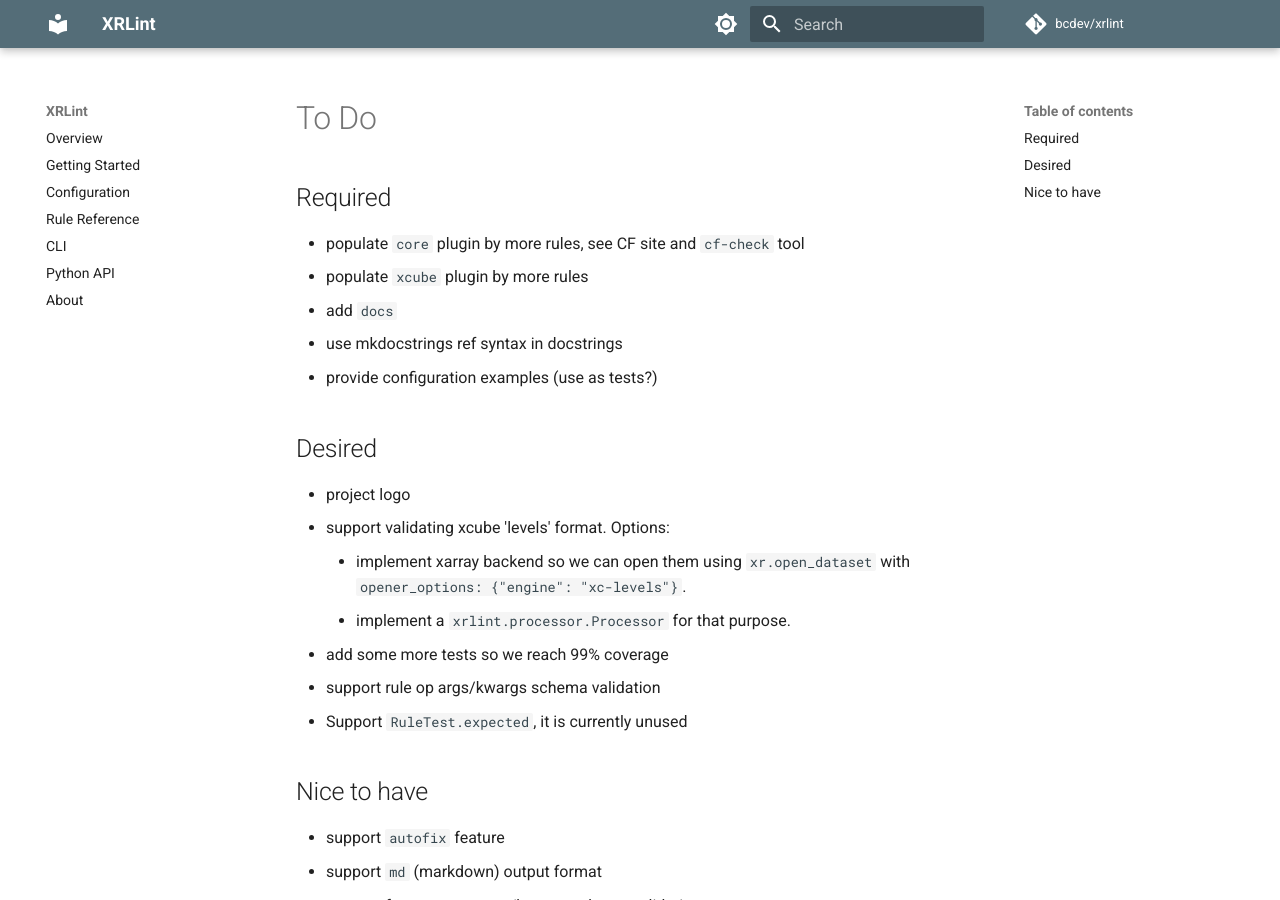
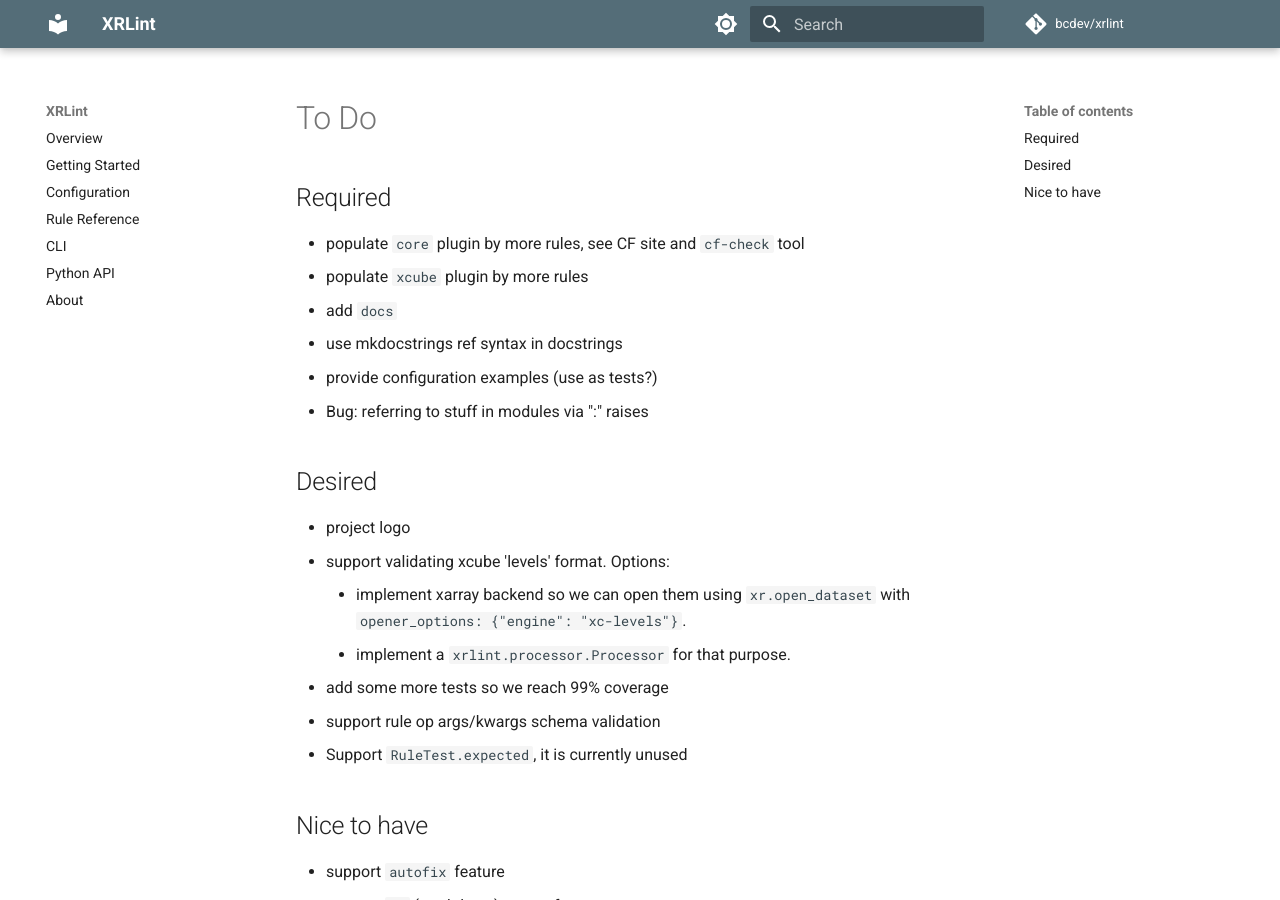
Before and after one commit to bcdev/xrlint, an MkDocs documentation site: the page built from docs/todo.md, in a window 1280 px wide and 900 px high. Built offline with MkDocs 1.6.1 and Material for MkDocs 9.7.7, drawn with Linux system fonts in a browser that asks for light colours; comment, search, counter and statistics services are not loaded.

Commit message:
added issue

```diff
--- a/docs/todo.md
+++ b/docs/todo.md
@@ -7,6 +7,8 @@
 - add `docs`
   - use mkdocstrings ref syntax in docstrings
   - provide configuration examples (use as tests?)
+- Bug: referring to stuff in modules via "<module>:<attr>"
+    raises
 
 ## Desired
 
```
